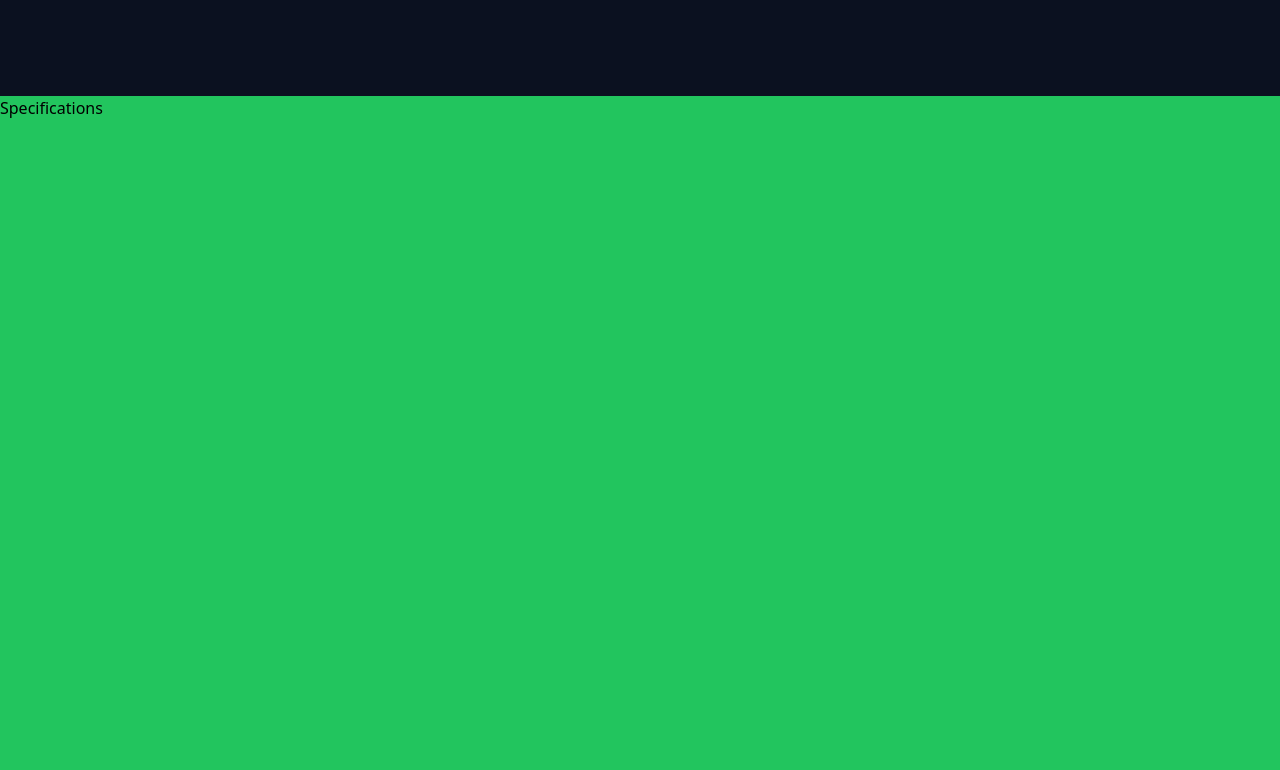
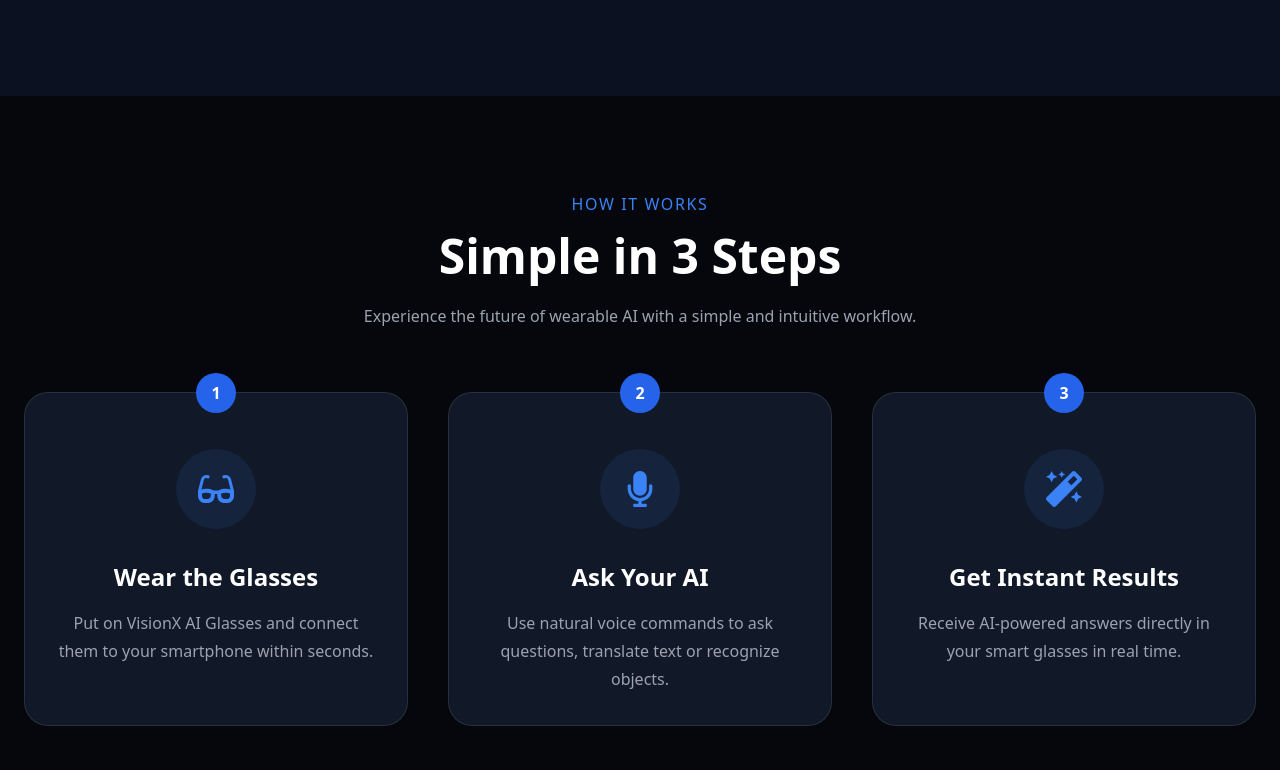
Before and after one commit to tiep-em/visionx-ai-glasses, a React (Vite) app: page / in a window 1280 px wide. Shown: the part 1410-2180 px from the top of the page. Built offline with nearby package versions, Linux system fonts and the light colour scheme.

Commit message:
feat: How It Work component
Add information data of using the AI glasses, card to display and how to work component

```diff
--- a/src/App.jsx
+++ b/src/App.jsx
@@ -5,6 +5,7 @@ import Specs from "./components/Specs";
 import Gallery from "./components/Gallery";
 import Newsletter from "./components/Newsletter";
 import Footer from "./components/Footer";
+import HowItWorks from "./components/HowItWorks";
 
 function App() {
   return (
@@ -12,6 +13,7 @@ function App() {
       <Navbar />
       <Hero />
       <Features />
+      <HowItWorks/>
       <Specs />
       <Gallery />
       <Newsletter />
--- /dev/null
+++ b/src/components/HowItWorks.jsx
@@ -0,0 +1,46 @@
+import HowItWorksCard from "./HowItWorksCard";
+import { steps } from "../data/howItWorksData";
+
+export default function HowItWorks() {
+  return (
+    <section
+      id="how-it-works"
+      className="py-24 bg-[#05070D]"
+    >
+      <div className="max-w-7xl mx-auto px-6">
+
+        <div className="text-center mb-16">
+
+          <p className="text-blue-500 uppercase tracking-widest mb-4">
+            How It Works
+          </p>
+
+          <h2 className="text-5xl font-bold text-white">
+            Simple in 3 Steps
+          </h2>
+
+          <p className="text-gray-400 mt-6 max-w-2xl mx-auto">
+            Experience the future of wearable AI with a simple
+            and intuitive workflow.
+          </p>
+
+        </div>
+
+        <div className="grid md:grid-cols-3 gap-10">
+
+          {steps.map((step, index) => (
+            <HowItWorksCard
+              key={step.title}
+              step={index + 1}
+              icon={step.icon}
+              title={step.title}
+              description={step.description}
+            />
+          ))}
+
+        </div>
+
+      </div>
+    </section>
+  );
+}
--- /dev/null
+++ b/src/components/HowItWorksCard.jsx
@@ -0,0 +1,86 @@
+export default function HowItWorksCard({
+  step,
+  icon: Icon,
+  title,
+  description,
+}) {
+  return (
+    <div
+      className="
+        group
+        relative
+        bg-[#111827]
+        rounded-3xl
+        p-8
+        text-center
+        border
+        border-white/10
+        hover:border-blue-500
+        transition-all
+        duration-300
+        ease-in-out
+        hover:-translate-y-2
+      "
+    >
+      {/* Step Number */}
+
+      <div
+        className="
+          absolute
+          -top-5
+          left-1/2
+          -translate-x-1/2
+          w-10
+          h-10
+          rounded-full
+          bg-blue-600
+          text-white
+          flex
+          items-center
+          justify-center
+          font-bold
+        "
+      >
+        {step}
+      </div>
+
+      {/* Icon */}
+
+      <div
+        className="
+          w-20
+          h-20
+          rounded-full
+          bg-blue-500/10
+          mx-auto
+          mt-6
+          flex
+          items-center
+          justify-center
+          transition-all
+          duration-300
+          group-hover:bg-blue-500
+        "
+      >
+        <Icon
+          className="
+            text-blue-500
+            text-4xl
+            transition-all
+            duration-300
+            group-hover:text-white
+            group-hover:scale-110
+          "
+        />
+      </div>
+
+      <h3 className="text-white text-2xl font-semibold mt-8">
+        {title}
+      </h3>
+
+      <p className="text-gray-400 mt-4 leading-7">
+        {description}
+      </p>
+    </div>
+  );
+}
--- /dev/null
+++ b/src/data/howItWorksData.js
@@ -0,0 +1,24 @@
+import { FaGlasses, FaMicrophone, FaMagic } from "react-icons/fa";
+
+export const steps = [
+  {
+    icon: FaGlasses,
+    title: "Wear the Glasses",
+    description:
+      "Put on VisionX AI Glasses and connect them to your smartphone within seconds.",
+  },
+
+  {
+    icon: FaMicrophone,
+    title: "Ask Your AI",
+    description:
+      "Use natural voice commands to ask questions, translate text or recognize objects.",
+  },
+
+  {
+    icon: FaMagic,
+    title: "Get Instant Results",
+    description:
+      "Receive AI-powered answers directly in your smart glasses in real time.",
+  },
+];
```
